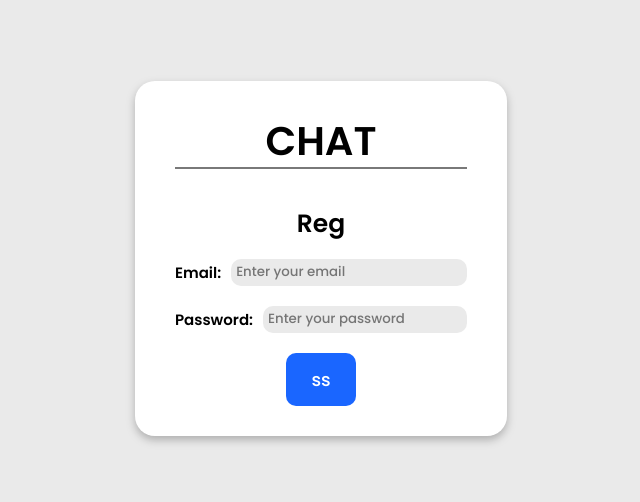
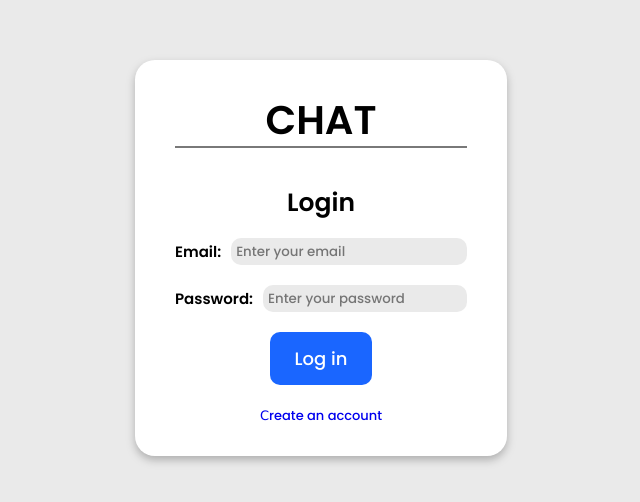
Before and after one commit to DanilNefedov/react-chat, a React (Create React App) app: page /login in a window 1280 px wide. Shown: the part 142-644 px from the top of the page, without its empty margins (319-959 px from the left). Built offline with nearby package versions, Linux system fonts and the light colour scheme; no server answers.

Commit message:
login & reg with firebase but no storage after reboot page. Add to async func catch arror & stylize the registration form

```diff
--- a/src/Components/SingIN/Form.js
+++ b/src/Components/SingIN/Form.js
@@ -1,14 +1,12 @@
 import classNames from "classnames";
 import { useState } from "react";
 import { Link, useLocation, useNavigate } from "react-router-dom";
-import { useAuth } from "../../hooks/useAuth";
 import style from './SingIn.module.css';
 
 
 
-export function Form( {handleClick} ) {
-
-    // const {nameForm, nameButton, link, nameLink} = formProps{formProps}
+export function Form({ formProps, handleClick }) {
+    const { nameForm, nameButton, link, nameLink } = formProps
 
     const navigate = useNavigate()//для переброса на главную после регистрации\лога
     const location = useLocation()
@@ -19,28 +17,29 @@ export function Form( {handleClick} ) {
     const [email, setEmail] = useState('')
     const [password, setPassword] = useState('')
 
-    //console.log(handleLogin)
-    return(
+    // console.log(user)
+
+    return (
         <section className={style.sectionForm}>
             <form action="" className={style.form}>
                 <h1 className={style.header}>CHAT</h1>
-            <h2 className={classNames(style.headerForm, 'header')}>Reg</h2>
+                <h2 className={classNames(style.headerForm, 'header')}>{nameForm}</h2>
                 <div className={style.email}>
                     <label htmlFor="email" className={classNames(style.headerEmail, 'head-name')}>Email:</label>
-                <input value={email} onChange={(e) => setEmail(e.target.value)} type="email" placeholder="Enter your email"/>
+                    <input value={email} onChange={(e) => setEmail(e.target.value)} type="email" placeholder="Enter your email" />
                 </div>
                 <div className={style.pass}>
                     <label htmlFor="password" className={classNames(style.headerPass, 'head-name')}>Password:</label>
-                <input value={password} onChange={(e) => setPassword(e.target.value)} type="password" placeholder="Enter your password"/>
+                    <input value={password} onChange={(e) => setPassword(e.target.value)} type="password" placeholder="Enter your password" />
                 </div>
 
                 <button onClick={(e) => {
                     e.preventDefault()
                     handleClick(email, password)
                 }}
-            className={style.regBnt}>ss</button>
+                    className={style.regBnt}>{nameButton}</button>
 
-            {/* <Link to={link} className={style.linkReg}>{nameLink}</Link> */}
+                <Link to={link} className={style.linkReg}>{nameLink}</Link>
 
             </form>
         </section>
--- a/src/Components/SingIN/ProtectedRoute.js
+++ b/src/Components/SingIN/ProtectedRoute.js
@@ -1,13 +1,15 @@
 import { Navigate, useLocation } from "react-router-dom"
 import { Layout } from "../Layout/Layout"
+import { useAuth } from "../../hooks/useAuth";
 
 
 export const ProtecteedRoute = () =>{
     const location = useLocation()
 
-    const user = false
+    const {isAuth} = useAuth()
+    console.log(isAuth)
 
-    if(!user){
+    if(!isAuth){
         return <Navigate to='/login' state={{from:location}}/>
     }
 
--- a/src/Components/SingIN/Registration.js
+++ b/src/Components/SingIN/Registration.js
@@ -1,14 +1,31 @@
 import { Form } from "./Form";
 import { getAuth, createUserWithEmailAndPassword } from "firebase/auth";
 import { useDispatch } from "react-redux";
+import {setUser} from '../../store/authSlice'
+import { useNavigate } from "react-router-dom";
+
+
 
 export function Registration () {
-    const dispatch =useDispatch()
+    const dispatch = useDispatch()
 
-    const handleRegister = ( email, password) =>{
+    const navigate = useNavigate()
+
+    const goBack = () => navigate(-1)
+
+
+    const handleRegister = async ( email, password) =>{
         const auth = getAuth();
-        createUserWithEmailAndPassword(auth, email, password)
-            .then(console.log)
+        await createUserWithEmailAndPassword(auth, email, password)
+            .then(({user}) => {
+                console.log(user)
+                dispatch(setUser({
+                    email:user.email,
+                    id:user.uid,
+                    token:user.accessToken
+                }))
+                goBack()
+            })
             .catch(console.error)
     }
 
@@ -16,11 +33,11 @@ export function Registration () {
     const formProps = {
         nameForm:'Registration',
         nameButton:'Register',
-        link:'/login',
+        link:'/login',//change to navigate
         nameLink:'Back to login'
     }
-    //console.log(handleLogin)formProps={formProps}
+
     return (
-        <Form  handleClick={handleRegister}></Form>
+        <Form formProps={formProps}  handleClick={handleRegister}></Form>
     )
 }
--- a/src/Components/SingIN/SingIn.js
+++ b/src/Components/SingIN/SingIn.js
@@ -2,15 +2,27 @@ import { Form } from "./Form";
 import { getAuth, signInWithEmailAndPassword } from "firebase/auth";
 import { useDispatch } from "react-redux";
 import {setUser} from '../../store/authSlice'
+import { useNavigate } from "react-router-dom";
 
 export function SingIn (){
     const dispatch = useDispatch();
 
+    const navigate = useNavigate()
 
-    const handleLogin = (email, password) =>{
+    const goBack = () => navigate(-1)
+
+    const handleLogin = async (email, password) =>{
         const auth = getAuth();
-        signInWithEmailAndPassword(auth, email, password)
-            .then(console.log)
+        await signInWithEmailAndPassword(auth, email, password)
+            .then(({user}) => {
+                //console.log(user)
+                dispatch(setUser({
+                    email:user.email,
+                    id:user.uid,
+                    token:user.accessToken
+                }))
+                goBack()
+            })
             .catch(console.error)
     }
 
@@ -21,7 +33,7 @@ export function SingIn (){
         nameLink:'Сreate an account'
     }
     return(
-        <Form ></Form>
-        // formProps={formProps} handleLogin={handleLogin}
+        <Form handleClick={handleLogin} formProps={formProps}></Form>
+
     )
 }
--- a/src/firebase.js
+++ b/src/firebase.js
@@ -1,22 +1,14 @@
 import { initializeApp } from "firebase/app";
-// import {getAuth} from 'firebase/auth'
+
 
 const firebaseConfig = {
-  apiKey: "AIzaSyDA9qU57pjMXUK0LeN7s_Fv1UFkyrfLOC8",
-  authDomain: "chat-app-cv-91800.firebaseapp.com",
-  projectId: "chat-app-cv-91800",
-  storageBucket: "chat-app-cv-91800.appspot.com",
-  messagingSenderId: "1030779360250",
-  appId: "1:1030779360250:web:21af193769db88e52dca43"
+apiKey: process.env.REACT_APP_FIREBASE_API_KEY,
+  authDomain: process.env.REACT_APP_FIREBASE_AUTH_DOMAIN,
+  projectId: process.env.REACT_APP_FIREBASE_PROJECT_ID,
+  storageBucket: process.env.REACT_APP_FIREBASE_STORAGE_BUCKET,
+  messagingSenderId: process.env.REACT_APP_FIREBASE_MESSAGING_SENDER_ID,
+  appId: process.env.REACT_APP_FIREBASE_APP_ID
 };
 
 
 const app = initializeApp(firebaseConfig);
-// export const auth = getAuth();
-
-// apiKey: process.env.REACT_APP_FIREBASE_API_KEY,
-//   authDomain: process.env.REACT_APP_FIREBASE_AUTH_DOMAIN,
-//   projectId: process.env.REACT_APP_FIREBASE_PROJECT_ID,
-//   storageBucket: process.env.REACT_APP_FIREBASE_STORAGE_BUCKET,
-//   messagingSenderId: process.env.REACT_APP_FIREBASE_MESSAGING_SENDER_ID,
-//   appId: process.env.REACT_APP_FIREBASE_APP_ID
```
Lines whose indentation alone changed are shown as unchanged.
